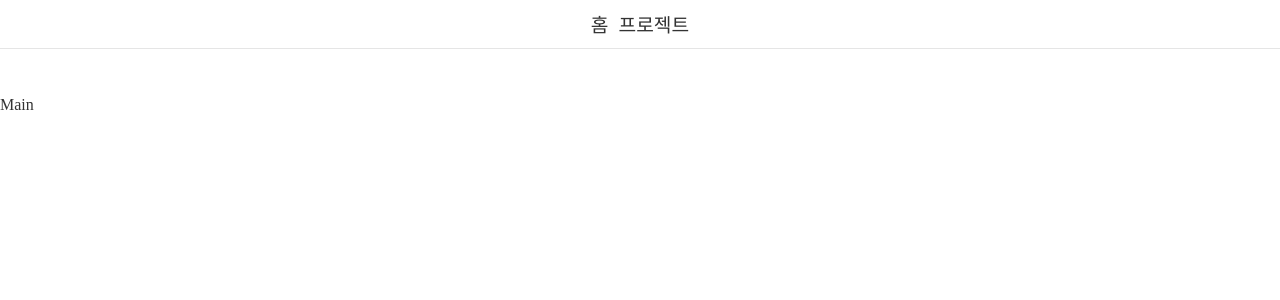
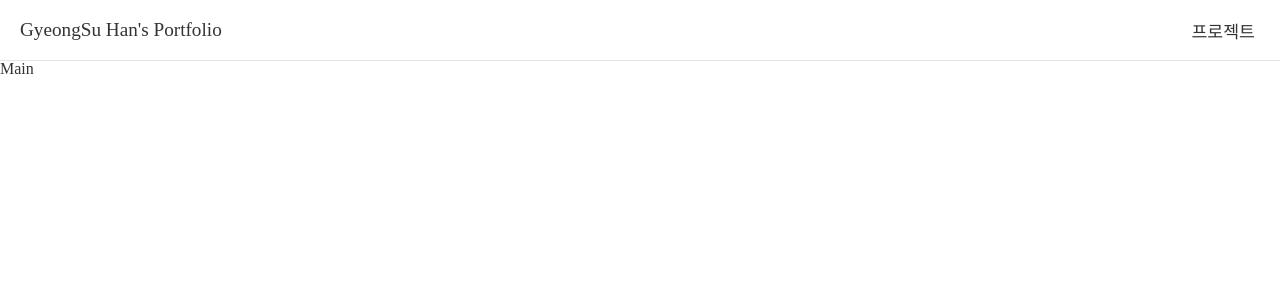
Before and after one commit to micalgenus/portfolio, a React (Create React App) app: page / in a window 1280 px wide. Shown: the top 300 px of the page. Built offline with nearby package versions, Linux system fonts and the light colour scheme; a web font is replaced by a local one.

Commit message:
Update layout header

```diff
--- a/src/containers/Layout/Components/Header/index.js
+++ b/src/containers/Layout/Components/Header/index.js
@@ -6,13 +6,20 @@ export default class LayoutHeader extends Component {
   render() {
     return (
       <header>
+        <div className="blur" />
+        <div>
+          <Link to="/">GyeongSu Han's Portfolio</Link>
+        </div>
+
+        <nav>
           {this.props.routers.map((router, idx) =>
-          router.path ? (
+            router.path && router.path !== '/' ? (
               <Link key={idx} to={router.path}>
                 {router.title}
               </Link>
             ) : null
           )}
+        </nav>
       </header>
     );
   }
--- a/src/containers/Layout/Layout.scss
+++ b/src/containers/Layout/Layout.scss
@@ -46,23 +46,49 @@ a {
 /**
   * Configuration variable
   */
-$header-height: 3em;
+$header-height: 60px;
 
 /**
   * Layout CSS
   */
 header {
+  position: fixed;
+  top: 0;
   display: flex;
   align-items: center;
-  justify-content: center;
+  justify-content: space-between;
   text-align: center;
-  width: 100%;
+  width: calc(100% - 40px);
   height: $header-height;
   box-shadow: 0px 1px rgba(0, 0, 0, 0.1);
+  padding: 0 20px;
+  font-size: 1.2em;
+  -moz-transition: height 1s ease;
+  -webkit-transition: height 1s ease;
+  -o-transition: height 1s ease;
+  transition: height 1s ease;
+  overflow: hidden;
+  z-index: 999;
 
-  & > a {
-    padding: 0 5px;
-    font-size: 1.2em;
+  .blur {
+    display: inline-block;
+    position: absolute;
+    width: 100%;
+    height: 100%;
+    background-color: rgba(255, 255, 255, 0.9);
+    margin-left: -20px;
+    z-index: -1;
+  }
+
+  // .hide {
+  //   top: -$header-height;
+  // }
+
+  nav {
+    & > a {
+      padding: 0 5px;
+      font-size: 0.9em;
+    }
   }
 }
 
```
Lines whose indentation alone changed are shown as unchanged.
